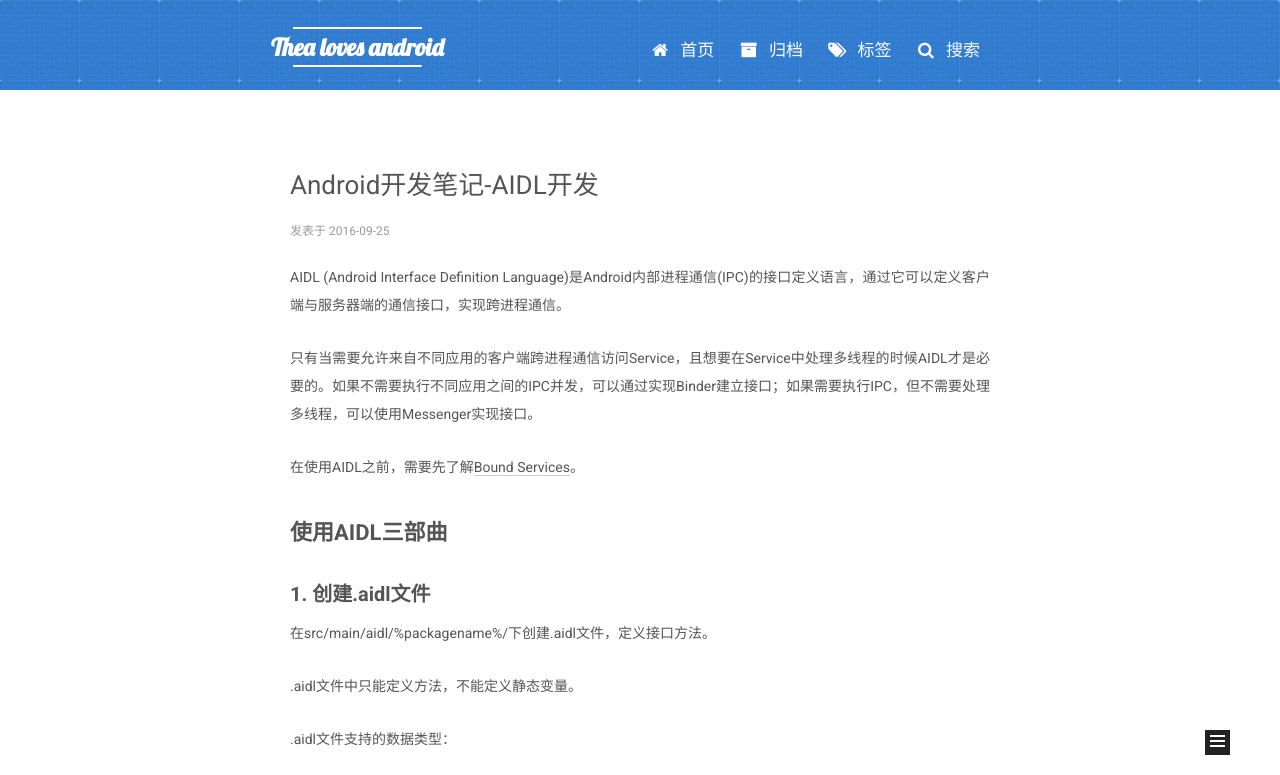
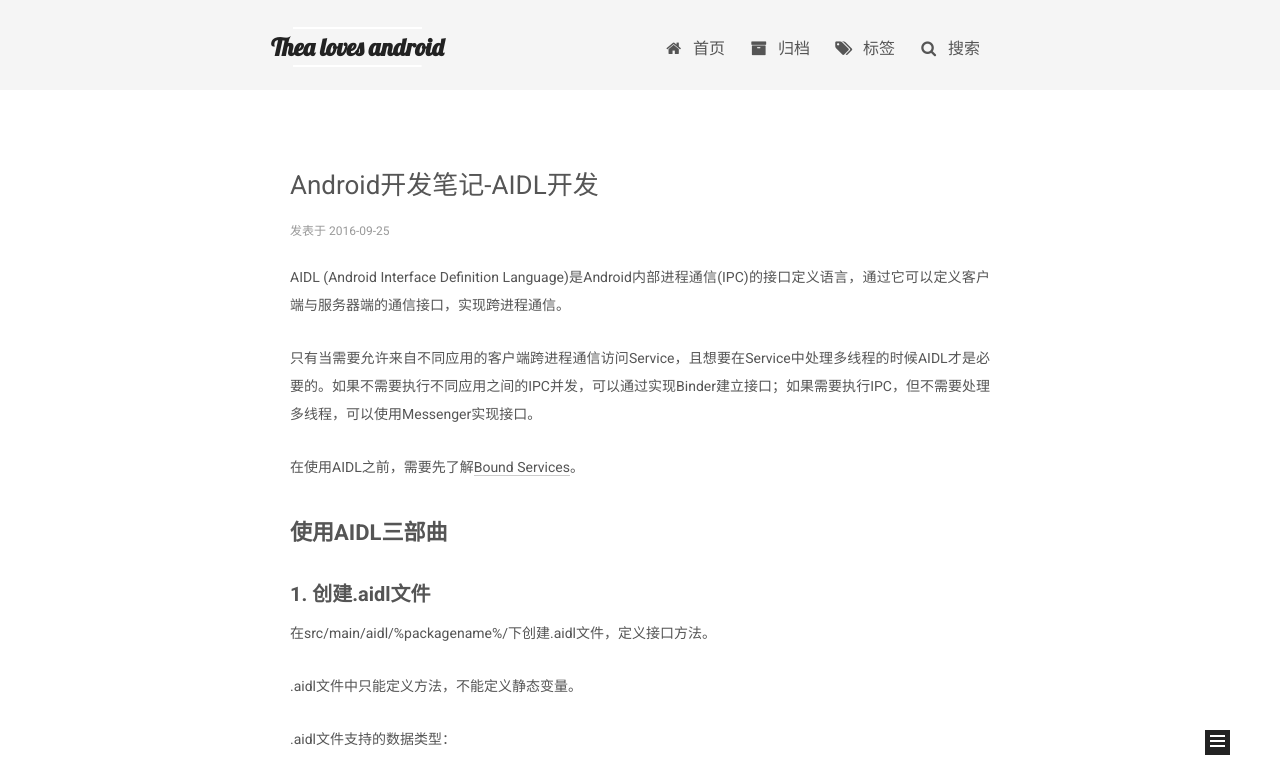
Before and after one commit to TheaZhu/TheaZhu.github.io, a plain HTML site: page index.html in a window 1280 px wide. Shown: the top 775 px of the page. Drawn offline with Linux system fonts and the light colour scheme.

Commit message:
Site updated: 2016-09-26 15:01:28

```diff
--- a/css/main.css
+++ b/css/main.css
@@ -1548,7 +1548,7 @@ pre .javascript .function {
   width: 4px;
   height: 4px;
   border-radius: 50%;
-  background: #2ba20b;
+  background: #06d595;
 }
 .links-of-blogroll {
   font-size: 13px;
@@ -2132,7 +2132,7 @@ hr {
   margin-top: 80px;
 }
 .header {
-  background: #2e7bcf url("../images/header-bg.jpg") 0 0 repeat-x;
+  background: #f5f5f5;
 }
 .header-inner {
   padding: 25px 0 20px;
@@ -2176,7 +2176,6 @@ hr {
 }
 .site-meta .site-title {
   font-size: 24px;
-  color: #fff;
   font-weight: bolder;
 }
 @media (max-width: 767px) {
@@ -2246,9 +2245,8 @@ hr {
   }
 }
 .menu .menu-item a {
-  color: #fdfdfd;
   padding: 0 10px;
-  font-size: 17px;
+  font-size: 16px;
   background: none;
   border: none;
   border-radius: 2px;
@@ -2260,7 +2258,7 @@ hr {
   }
 }
 .menu .menu-item a:hover {
-  background: rgba(187,51,51,0.2);
+  background: #e1e1e1;
 }
 .menu a::before {
   display: none;
```
